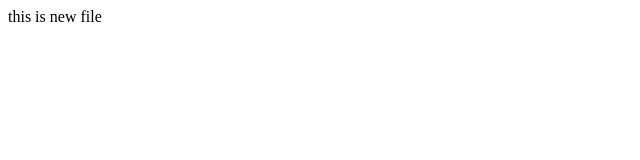
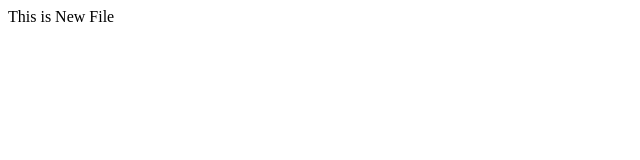
Before and after one commit to uplifting-dynamics/Utkarsh-1, a plain HTML site: page index.html in a window 1280 px wide. Shown: the full height of the page, 0-640 px from the left. Drawn offline with Linux system fonts and the light colour scheme.

Commit message:
New File

```diff
--- a/index.html
+++ b/index.html
@@ -1 +1,3 @@
-<p>this is new file</p>
+<p>This is New File
+
+</p>
```
Also changed, not shown: 1 other file.
